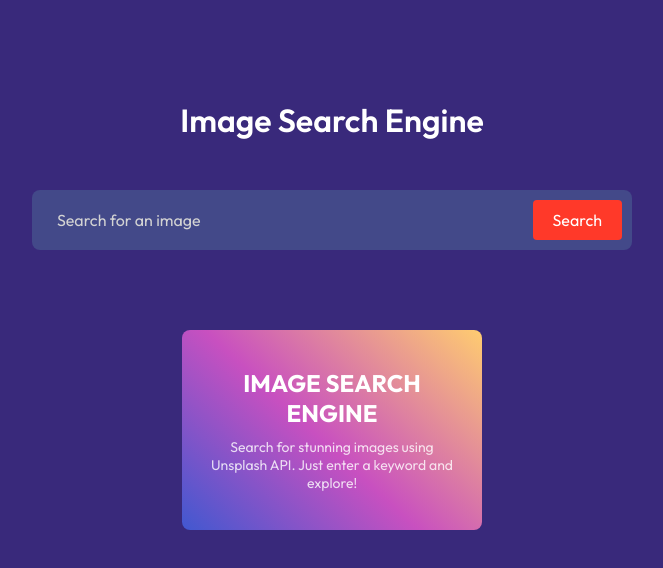
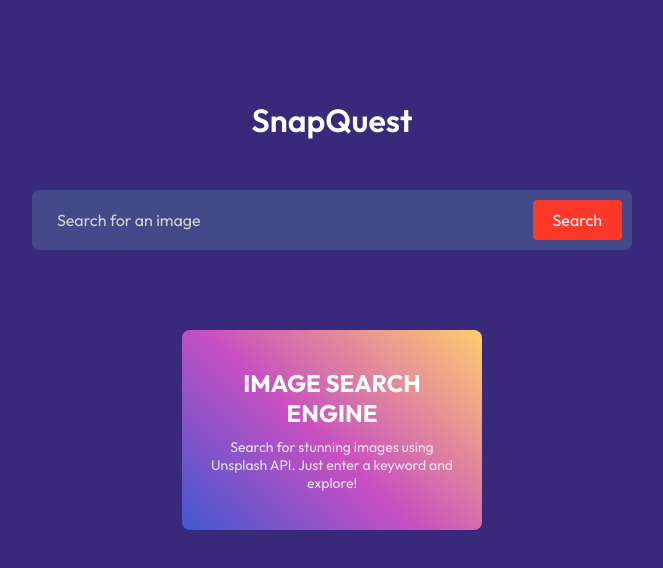
Before and after one commit to AyushT05/Image-Search-Engine, a plain HTML site: page index.html in a window 1280 px wide. Shown: the whole page, without its empty margins (308-971 px from the left). Drawn offline with Linux system fonts and the light colour scheme.

Commit message:
Update index.html

```diff
--- a/index.html
+++ b/index.html
@@ -12,7 +12,7 @@
 </head>
 
 <body>
-    <h1>Image Search Engine</h1>
+    <h1>SnapQuest</h1>
     <form id="search-form">
         <input type="text" id="search-box" placeholder="Search for an image">
         <button>Search</button>
```
